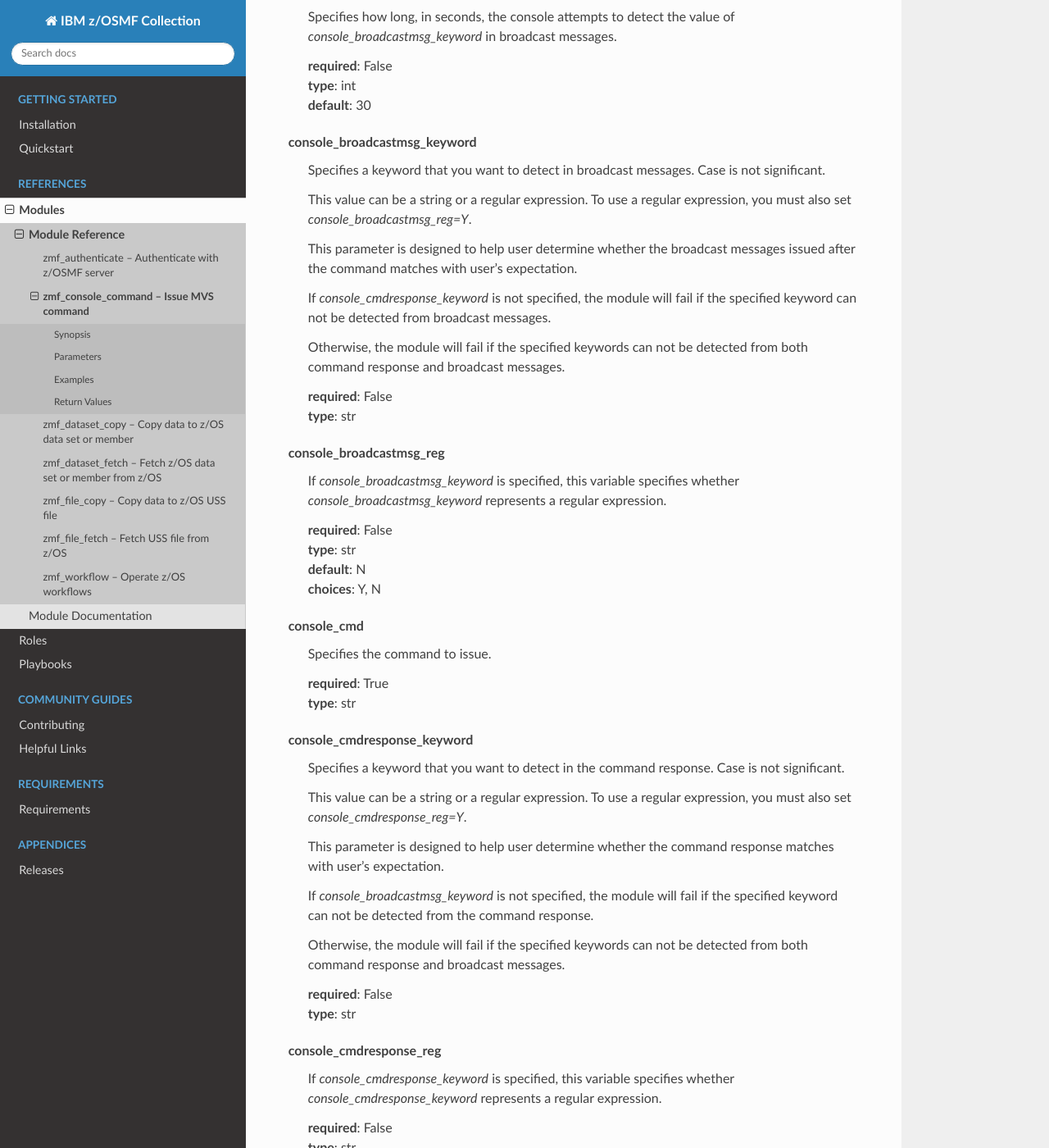
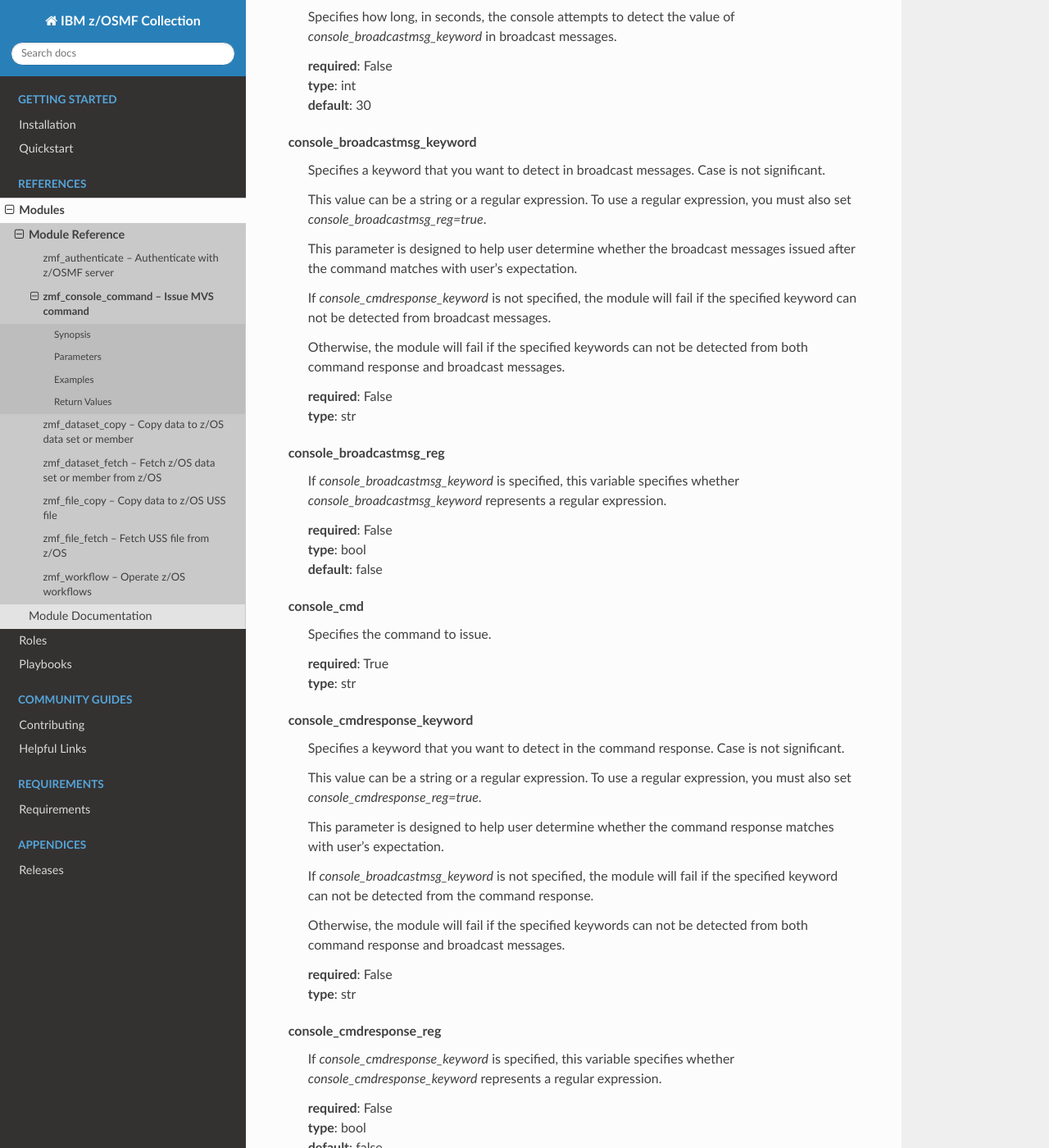
Before and after one commit to IBM/ibm_zos_zosmf, a Sphinx documentation site: the page built from docs/source/modules/zmf_console_command.rst, in a window 1280 px wide and 1400 px high, scrolled down 534 px. Shown: the whole window at 82% size. Built offline with Sphinx 7.4.7 and the Read the Docs theme 2.0.0, drawn with Linux system fonts in a browser that asks for light colours; some of the changed text lies outside the part shown.

Commit message:
enhance: console_broadcastmsg_reg&console_cmdresponse_reg

```diff
--- a/docs/source/modules/zmf_console_command.rst
+++ b/docs/source/modules/zmf_console_command.rst
@@ -44,7 +44,7 @@ console_broadcastmsg_detect_timeout
 console_broadcastmsg_keyword
   Specifies a keyword that you want to detect in broadcast messages. Case is not significant.
 
-  This value can be a string or a regular expression. To use a regular expression, you must also set *console_broadcastmsg_reg=Y*.
+  This value can be a string or a regular expression. To use a regular expression, you must also set *console_broadcastmsg_reg=true*.
 
   This parameter is designed to help user determine whether the broadcast messages issued after the command matches with user's expectation.
 
@@ -64,9 +64,8 @@ console_broadcastmsg_reg
 
 
   | **required**: False
-  | **type**: str
-  | **default**: N
-  | **choices**: Y, N
+  | **type**: bool
+  | **default**: false
 
 
 
@@ -84,7 +83,7 @@ console_cmd
 console_cmdresponse_keyword
   Specifies a keyword that you want to detect in the command response. Case is not significant.
 
-  This value can be a string or a regular expression. To use a regular expression, you must also set *console_cmdresponse_reg=Y*.
+  This value can be a string or a regular expression. To use a regular expression, you must also set *console_cmdresponse_reg=true*.
 
   This parameter is designed to help user determine whether the command response matches with user's expectation.
 
@@ -104,9 +103,8 @@ console_cmdresponse_reg
 
 
   | **required**: False
-  | **type**: str
-  | **default**: N
-  | **choices**: Y, N
+  | **type**: bool
+  | **default**: false
 
 
 
--- a/docs/source/playbooks/sample_module_console_command.rst
+++ b/docs/source/playbooks/sample_module_console_command.rst
@@ -36,9 +36,9 @@ This `sample playbook`_ shows how to issue MVS command by using a system console
            console_cmd: "start pegasus"
            console_system: "{{ inventory_hostname }}"
            # console_cmdresponse_keyword: "SLP registration initiated" # The keyword that you want to detect in the command response. The module will fail if no specified keywords are detected in neither the command response nor broadcast messages
-           # console_cmdresponse_reg: "N" # Whether console_cmdresponse_keyword represents a regular expression. Default is 'N'
+           # console_cmdresponse_reg: false # Whether console_cmdresponse_keyword represents a regular expression. Default is false
            # console_broadcastmsg_keyword: "started CIM server" # The keyword that you want to detect in broadcast messages. The module will fail if no specified keywords are detected in neither the command response nor broadcast messages
-           # console_broadcastmsg_reg: "N" # Whether console_broadcastmsg_keyword represents a regular expression. Default is 'N'
+           # console_broadcastmsg_reg: false # Whether console_broadcastmsg_keyword represents a regular expression. Default is false
            # console_broadcastmsg_detect_timeout: 30 # How long, in seconds, the console attempts to detect the value of console_broadcastmsg_keyword in the broadcast messages. Default is 30
            # console_cmdresponse_retrieve_times: 1 # How many times the console attempts to retrieve the command response. Default is 1
            console_save_output_localpath: "/tmp/cmd_output" # The local path on control node where the command response will be saved to
--- a/docs/source/requirements_console.rst
+++ b/docs/source/requirements_console.rst
@@ -17,7 +17,7 @@ To use the modules and roles which supplied to interact with **z/OS console REST
 
    .. note::
 
-      * To use the detect keywords function by regular expression in the command response or broadcast messages (by specifying `console_cmdresponse_reg=Y` or `console_broadcastmsg_reg=Y`) for module: `zmf_console_command`_, it also requires: **z/OSMF APAR PH24072 (PTF UI69958 for V2R3, PTF UI69959 for V2R4)**
+      * To use the detect keywords function by regular expression in the command response or broadcast messages (by specifying `console_cmdresponse_reg=True` or `console_broadcastmsg_reg=True`) for module: `zmf_console_command`_, it also requires: **z/OSMF APAR PH24072 (PTF UI69958 for V2R3, PTF UI69959 for V2R4)**
 
 
 .. _Overall Requirements:
```
Also changed, not shown: 5 other files.
